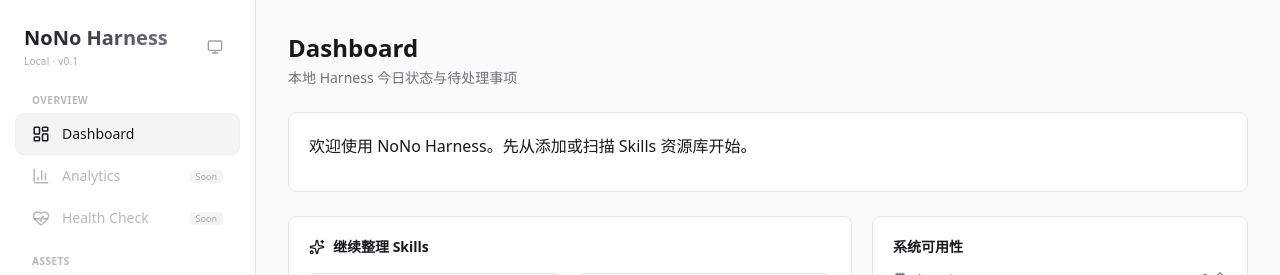
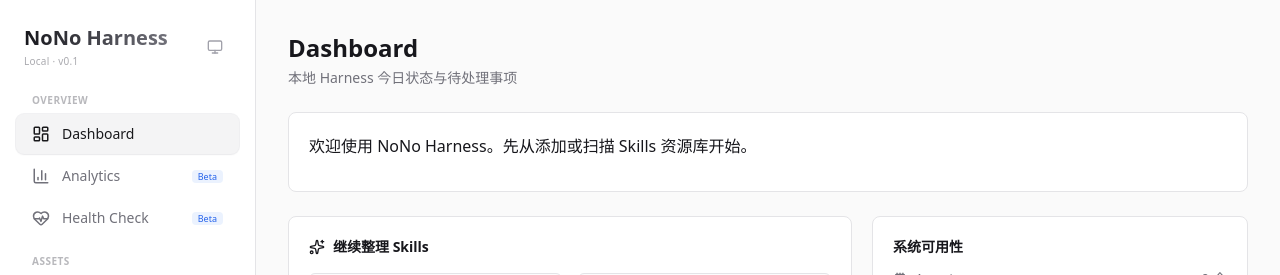
Before and after one commit to jackdu2333/nono-harness-manager, a React (Vite) app: page / in a window 1280 px wide. Shown: the top 275 px of the page. Built offline with nearby package versions, Linux system fonts and the light colour scheme.

Commit message:
fix(ui): 全部页面 status badge 从 Soon 改为 Beta
Analytics / Health Check / Memory / Knowledge / Projects 已有实际功能，
不再标记为 Soon。

```diff
--- a/src/app/AppShell.tsx
+++ b/src/app/AppShell.tsx
@@ -32,8 +32,8 @@ const navGroups: NavGroup[] = [
     label: 'Overview',
     items: [
       { icon: LayoutDashboard, label: 'Dashboard', path: '/', navKey: 'dashboard' },
-      { icon: BarChart3, label: 'Analytics', path: '/analytics', navKey: 'analytics', status: 'Soon' },
-      { icon: HeartPulse, label: 'Health Check', path: '/health', navKey: 'health', status: 'Soon' },
+      { icon: BarChart3, label: 'Analytics', path: '/analytics', navKey: 'analytics', status: 'Beta' },
+      { icon: HeartPulse, label: 'Health Check', path: '/health', navKey: 'health', status: 'Beta' },
     ],
   },
   {
@@ -42,14 +42,14 @@ const navGroups: NavGroup[] = [
       { icon: Layers, label: 'Skills', path: '/skills', navKey: 'skills', status: 'Beta' },
       { icon: Cpu, label: 'Agents', path: '/agents', navKey: 'agents', status: 'Beta' },
       { icon: Box, label: 'MCP', path: '/mcp', navKey: 'mcp', status: 'Beta' },
-      { icon: Database, label: 'Memory', path: '/memory', navKey: 'memory', status: 'Soon' },
-      { icon: FileCode2, label: 'Knowledge', path: '/knowledge', navKey: 'knowledge', status: 'Soon' },
+      { icon: Database, label: 'Memory', path: '/memory', navKey: 'memory', status: 'Beta' },
+      { icon: FileCode2, label: 'Knowledge', path: '/knowledge', navKey: 'knowledge', status: 'Beta' },
     ],
   },
   {
     label: 'Work',
     items: [
-      { icon: FolderKanban, label: 'Projects', path: '/projects', navKey: 'projects', status: 'Soon' },
+      { icon: FolderKanban, label: 'Projects', path: '/projects', navKey: 'projects', status: 'Beta' },
       { icon: ShieldCheck, label: 'Proposals', path: '/proposals', navKey: 'proposals', status: 'Beta' },
     ],
   },
```
